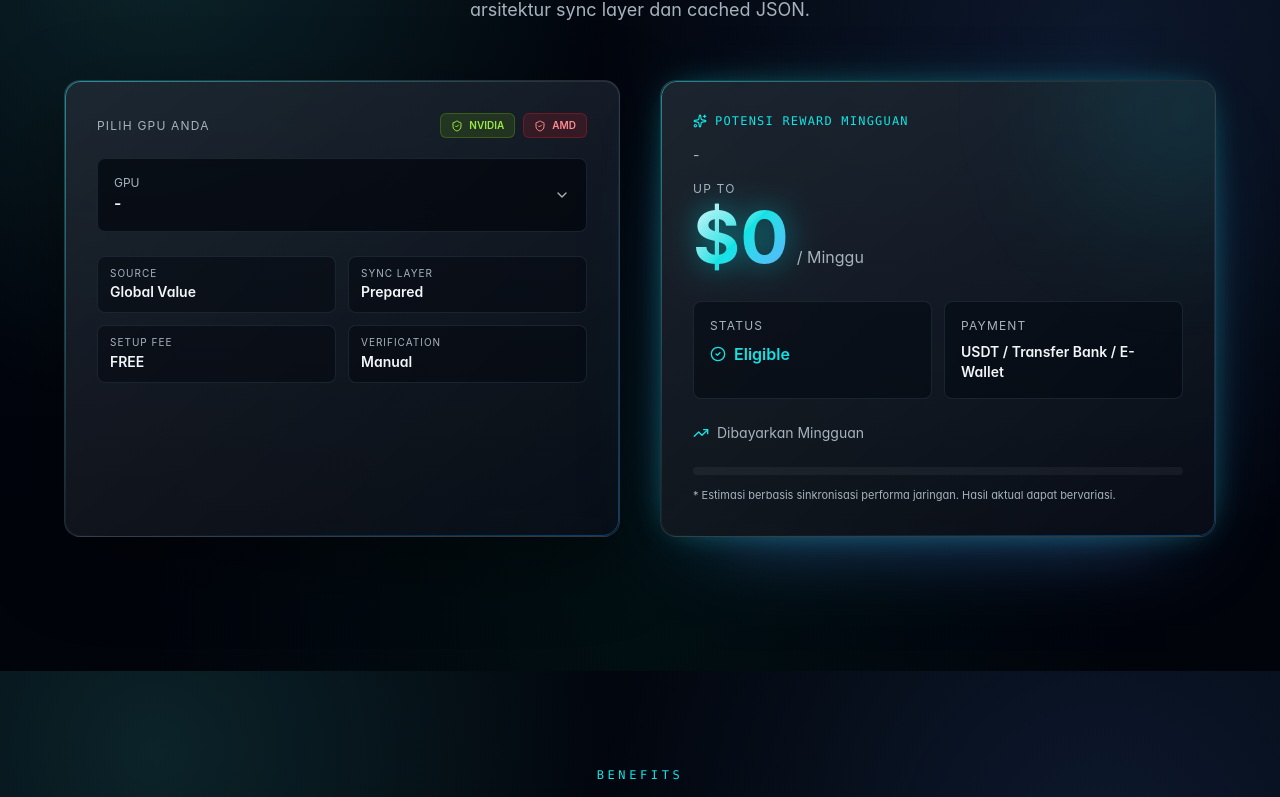
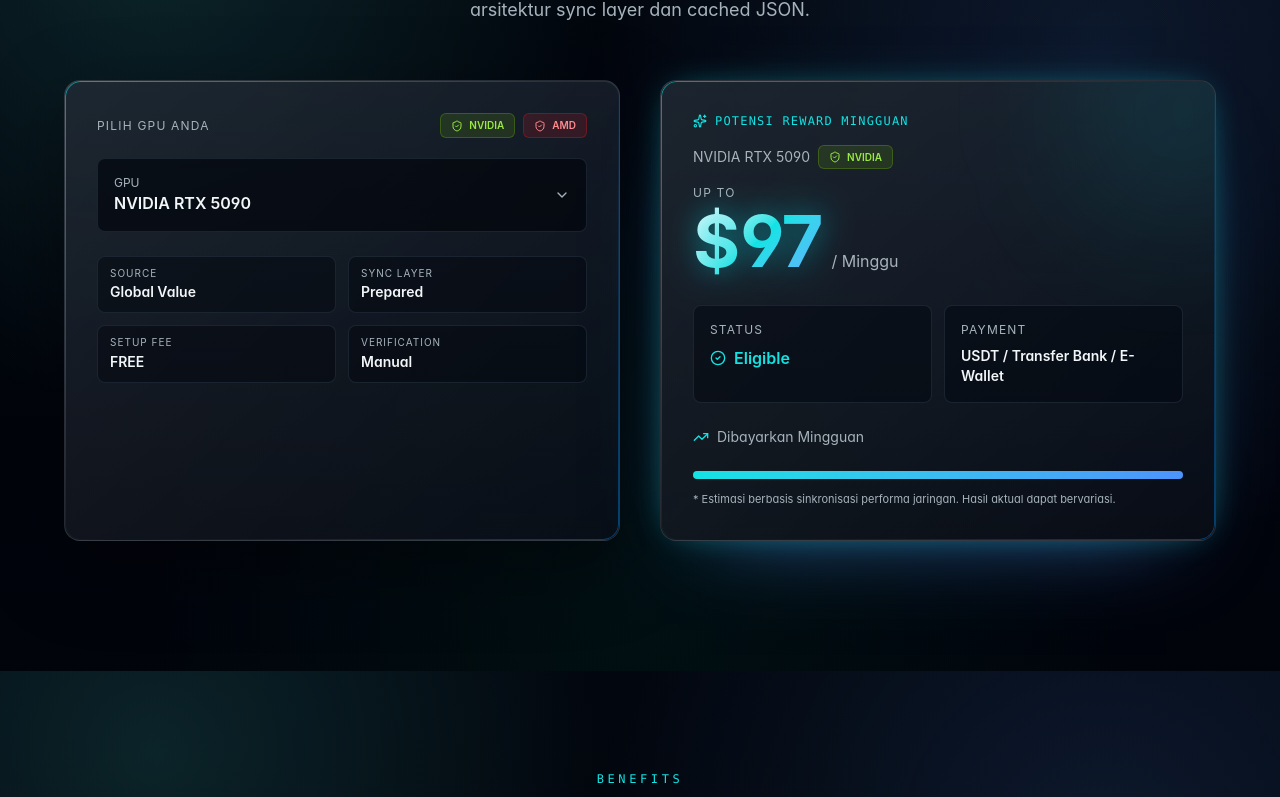
Before and after one commit to farisium/farisium-ai-compute-final, a React (Vite) app: page / in a window 1280 px wide. Shown: the part 1729-2526 px from the top of the page. Built offline with nearby package versions, Linux system fonts and the light colour scheme.

Commit message:
Update RewardCalculator.tsx

```diff
--- a/src/sections/RewardCalculator.tsx
+++ b/src/sections/RewardCalculator.tsx
@@ -12,7 +12,7 @@
 export function RewardCalculator() {
   const { t } = useLang();
   const [gpus, setGpus] = useState<GpuRewardEntry[]>([]);
-  const [selectedId, setSelectedId] = useState<string>("rtx4090");
+  const [selectedId, setSelectedId] = useState<string>("rtx5090");
   const [open, setOpen] = useState(false);
   const [query, setQuery] = useState("");
 
```
